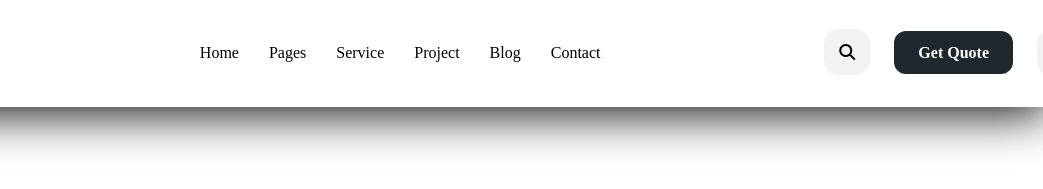
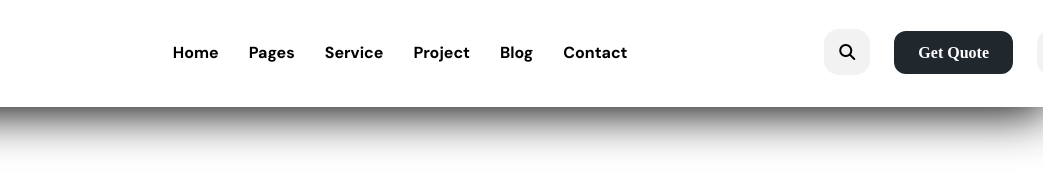
Before and after one commit to abdunnoorfaheem/invenaSolution, a plain HTML site: page index.html in a window 1280 px wide. Shown: the part 51-240 px from the top of the page, 237-1280 px from the left. Drawn offline with Linux system fonts and the light colour scheme.

Commit message:
menue style changes added

```diff
--- a/css/style.css
+++ b/css/style.css
@@ -81,6 +81,7 @@ border-bottom: 1px solid white;
     font-size: 16px;
     font-weight: 700;
     font-family: "DM Sans", sans-serif;
+    color: black;
 }
 .navRight  a {
 
--- a/index.html
+++ b/index.html
@@ -64,12 +64,12 @@
             <div class="navMiddle">
               <div class="menu">
                 <ul>
-                  <li><a href="#"></a>Home</li>
-                  <li><a href="#"></a>Pages</li>
-                  <li><a href="#"></a>Service</li>
-                  <li><a href="#"></a>Project</li>
-                  <li><a href="#"></a>Blog</li>
-                  <li><a href="#"></a>Contact</li>
+                  <li><a href="#">Home</a></li>
+                  <li><a href="#">Pages</a></li>
+                  <li><a href="#">Service</a></li>
+                  <li><a href="#">Project</a></li>
+                  <li><a href="#">Blog</a></li>
+                  <li><a href="#">Contact</a></li>
                 </ul>
               </div>
             </div>
```
